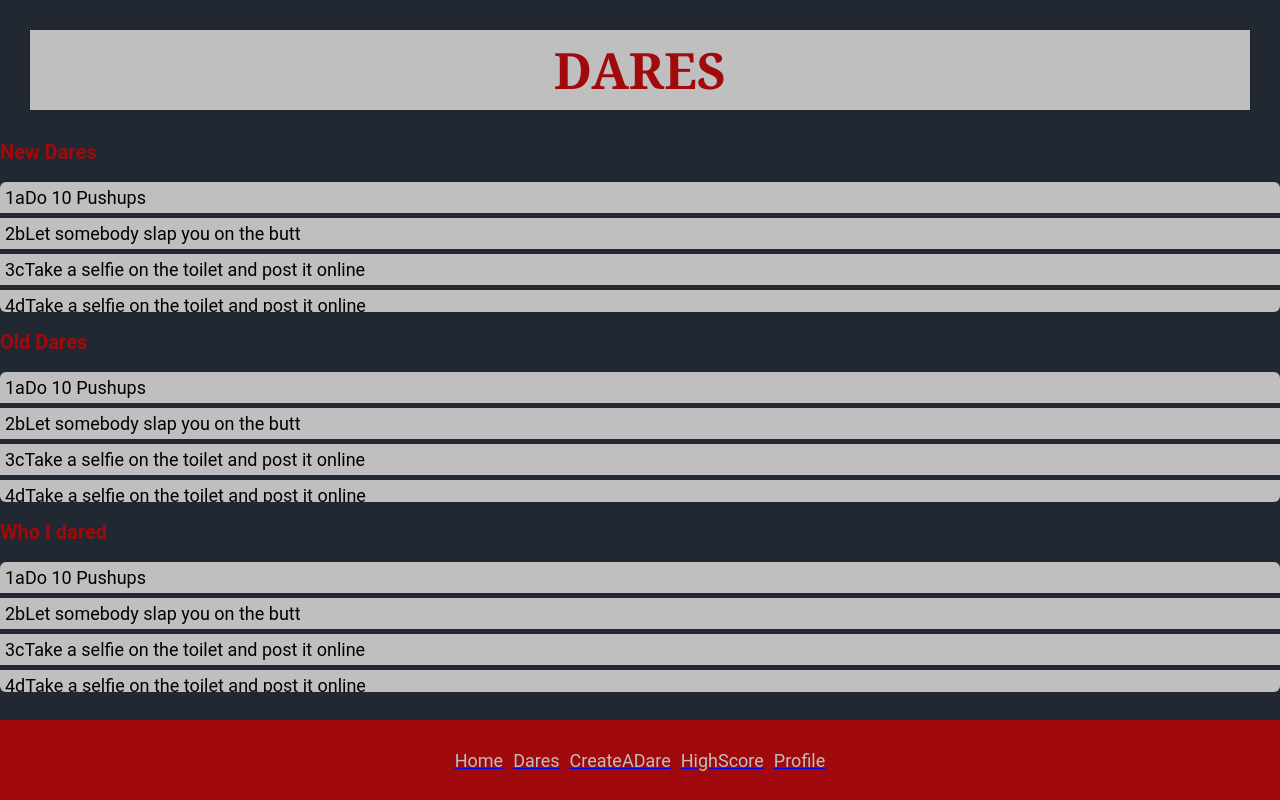
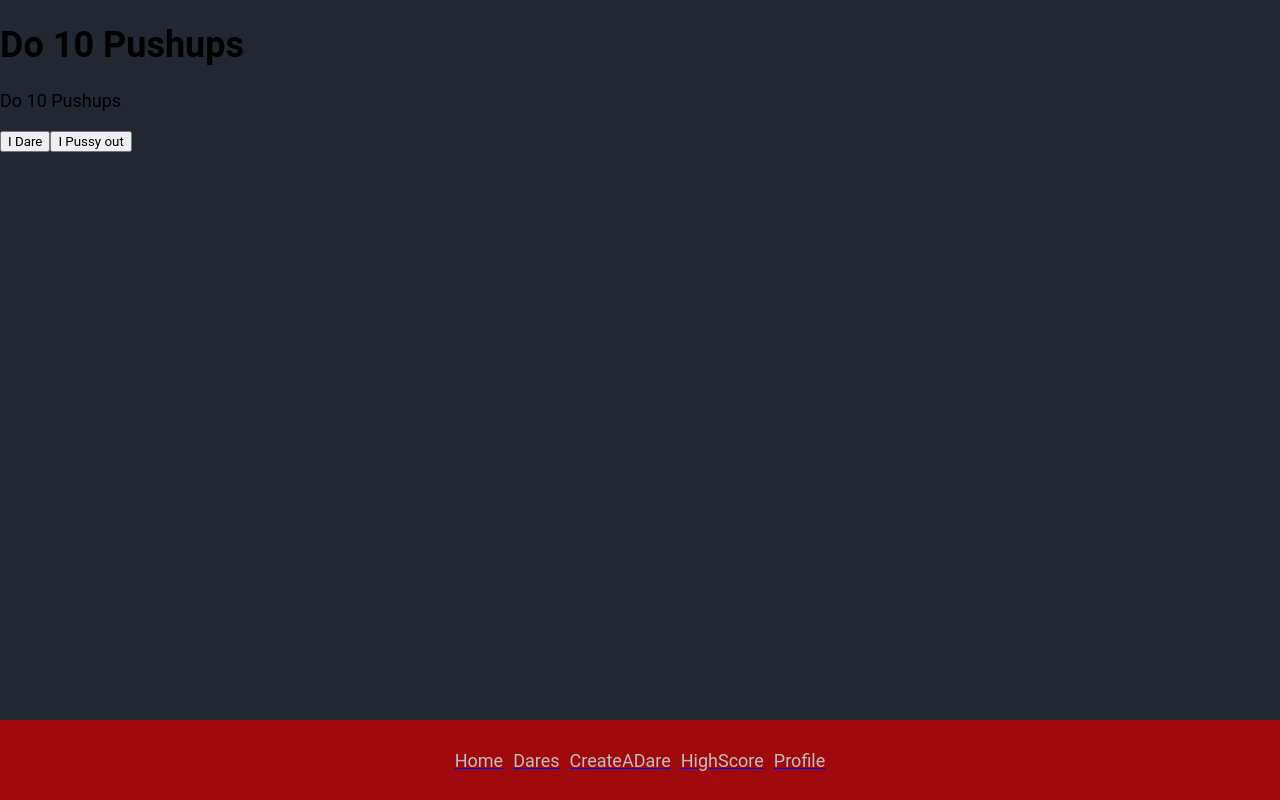
Before and after one commit to schulztobi/capstone-project, a React (Create React App) app: page /DaresPage/1a in a window 1280 px wide. Built offline with nearby package versions, Linux system fonts and the light colour scheme.

Commit message:
modified DaresPage and Cards

```diff
--- a/src/App.js
+++ b/src/App.js
@@ -5,6 +5,8 @@ import CreateDarePage from './pages/CreateDarePage';
 import HighscorePage from './pages/HighscorePage';
 import ProfilePage from './pages/ProfilePage';
 import HomePage from './pages/HomePage';
+import DareCardDetails from './components/DareCardDetails';
+import DareCardUpload from './components/DareCardUpload';
 
 
 function App() {
@@ -13,10 +15,12 @@ function App() {
     <div className="App">
       <Switch>
       <Route path="/" exact component={HomePage} />
-      <Route path="/DaresPage" component={DaresPage} />
-      <Route path="/CreateDarePage" component={CreateDarePage}/>
-      <Route path="/HighscorePage" component={HighscorePage}/>
-      <Route path="/ProfilePage" component={ProfilePage}/>
+      <Route path="/DaresPage" exact component={DaresPage} />
+      <Route path="/DaresPage/:id" exact component={DareCardDetails}/>
+      <Route path="/DaresPage/DareCardUpload/:id" exact component={DareCardUpload}/>
+      <Route path="/CreateDarePage" exact component={CreateDarePage}/>
+      <Route path="/HighscorePage" exact component={HighscorePage}/>
+      <Route path="/ProfilePage" exact component={ProfilePage}/>
       </Switch>
       <Navigation/>
     </div>
--- a/src/components/DareCard.js
+++ b/src/components/DareCard.js
@@ -1,7 +1,11 @@
 import styled from "styled-components/macro"
+import { Link } from 'react-router-dom';
 
 export default function DareCard({id, headline}){
-    return <DareCardSection><p>{id}{headline}</p></DareCardSection>
+    return <DareCardSection>
+        <p>{id}{headline}</p>
+        <Link to={`/DaresPage/${id}`}><button>Show me</button></Link>
+        </DareCardSection>
 }
 
 
--- a/src/components/DareCardDetails.js
+++ b/src/components/DareCardDetails.js
@@ -0,0 +1,17 @@
+import styled from "styled-components/macro";
+import dares from "../fixtures/Dares"
+import { Link } from 'react-router-dom';
+
+export default function DareCardDetails ( {match} ) {
+    const fetchedDare = dares.find(dare => dare.id === match.params.id)
+    console.log(fetchedDare)
+
+    return (
+    <>
+    <h1>{fetchedDare.headline}</h1>
+    <p>{fetchedDare.infotext}</p>
+    <Link to={`/DaresPage/DareCardUpload/${match.params.id}`}><button>I Dare</button></Link>
+    <Link to='/DaresPage/'><button>I Pussy out</button></Link>
+    </>
+    )
+}
--- /dev/null
+++ b/src/components/DareCardUpload.js
@@ -0,0 +1,8 @@
+
+
+export default function DareCardUpload () {
+    return (
+        <h1>Hello</h1>
+    )
+
+}
--- a/src/components/DareList.js
+++ b/src/components/DareList.js
@@ -7,8 +7,6 @@ export default function Darelist(){
         <List>
             {dares.map((dare) => {
                 return <DareCard key={dare.id} id={dare.id} headline={dare.headline}/>}
-
-
             )}
         </List>
     )
--- a/src/pages/DaresPage.js
+++ b/src/pages/DaresPage.js
@@ -13,7 +13,6 @@ export default function DaresPage () {
             <Darelist/>
             <Headline>Who I dared</Headline>
             <Darelist/>
-
         </StyledCardGrid>
     </>
   )
```
Also changed, not shown: 1 other file (tests, documents, lock files or other folders).
